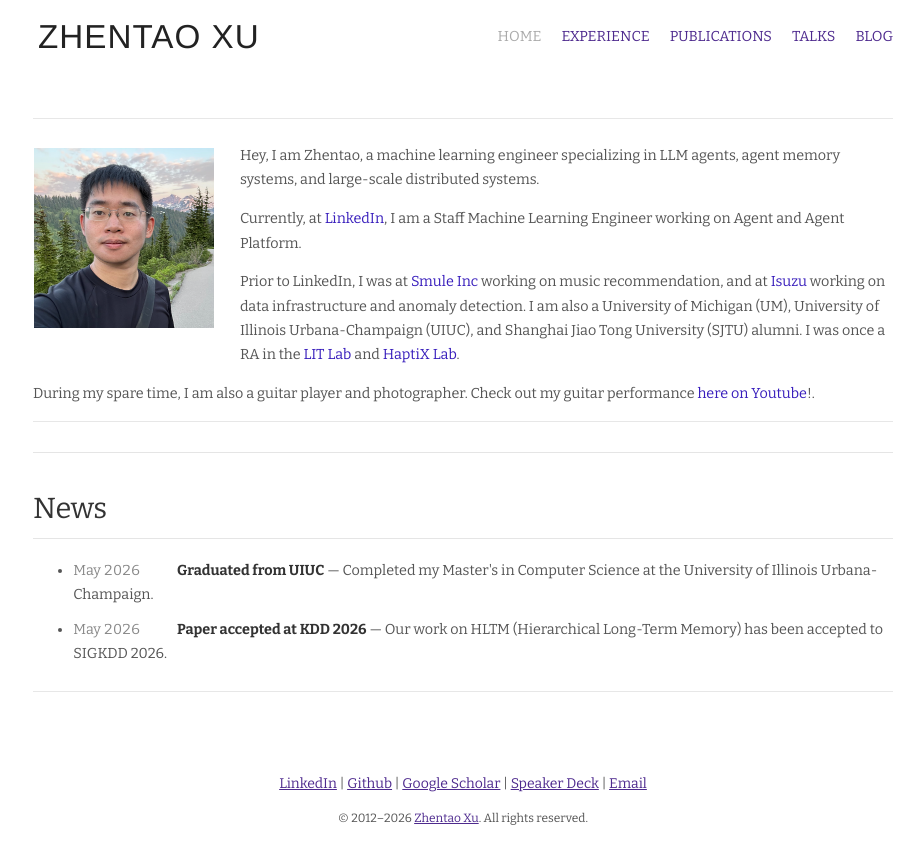
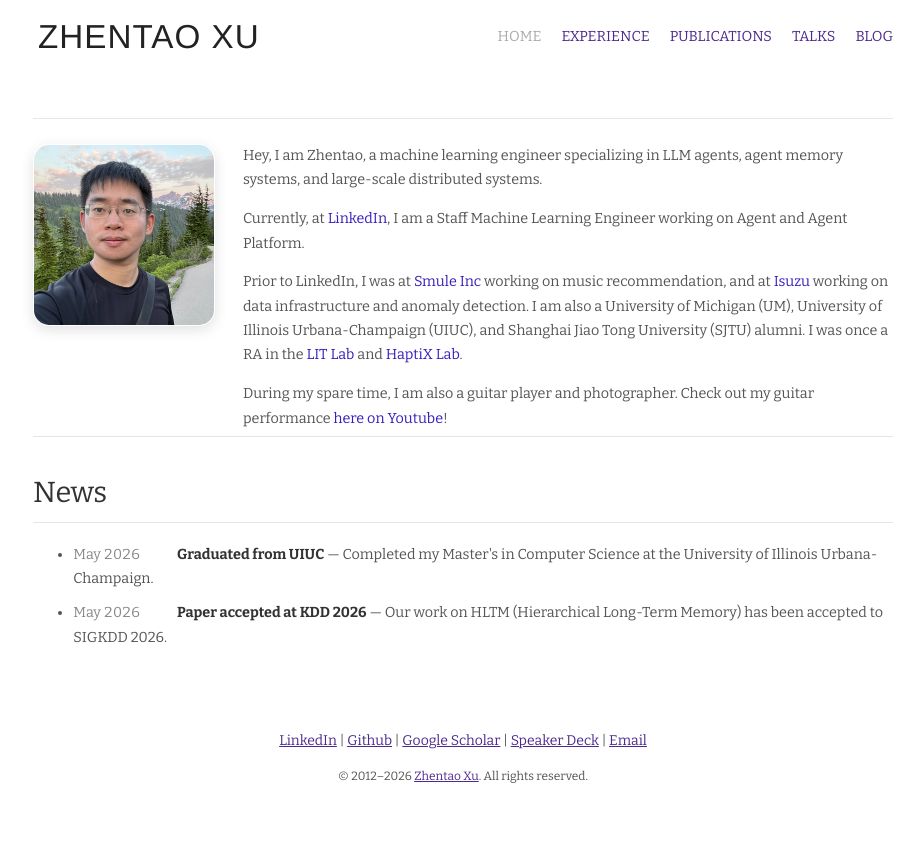
Before and after one commit to zhentao-xu/zhentao-xu.github.io, a Jekyll site: the page built from index.md, in a window 1280 px wide. Shown: the top 864 px of the page, without its empty margins (177-1101 px from the left). Built offline with Jekyll 4.4.1, drawn with Linux system fonts in a browser that asks for light colours; nearby versions of some CDN libraries.

Commit message:
refine homepage hero layout and remove redundant separators

```diff
--- a/index.md
+++ b/index.md
@@ -5,16 +5,16 @@ layout: default
 
 <div class="hfeed">
   <hr />
-  <div class="hentry post no-border">
-    <img src="/images/contents/zhentao_photo_min.png" alt="Zhentao Xu" class="archive-thumbnail home-thumbnail" width="200" height="250" />
-    <div class="entry-summary">
-      <p>Hey, I am Zhentao, a machine learning engineer specializing in LLM agents, agent memory systems, and large-scale distributed systems.</p>
-      <p>Currently, at <a href="https://linkedin.com" target="_blank" >LinkedIn</a>, I am a Staff Machine Learning Engineer working on Agent and Agent Platform.</p>
-      <p>Prior to LinkedIn, I was at <a href="https://smule.com" target="_blank" >Smule Inc</a> working on music recommendation, and at <a href="http://www.isuzutechcenter.com/" target="_blank" >Isuzu</a> working on data infrastructure and anomaly detection. I am also a University of Michigan (UM), University of Illinois Urbana-Champaign (UIUC), and Shanghai Jiao Tong University (SJTU) alumni. I was once a RA in the <a href="http://lit.eecs.umich.edu/" target="_blank" >LIT Lab</a> and <a href="https://haptixlab.engin.umich.edu/haptix/people/">HaptiX Lab</a>. </p>
-      <p>During my spare time, I am also a guitar player and photographer. Check out my guitar performance <a href="https://www.youtube.com/watch?v=XfcfGafNfSY&list=PLnmtNYICaK-YemzXFEVhPLaQ5C4cVghpP&index=19">here on Youtube</a>!.
-      </p>
+  <div class="hentry post">
+    <div style="display:flex;align-items:flex-start;gap:28px;flex-wrap:wrap;">
+      <img src="/images/contents/zhentao_photo_min.png" alt="Zhentao Xu" class="archive-thumbnail home-thumbnail" width="200" height="250" style="flex:0 0 auto;margin:0;border-radius:16px;box-shadow:0 4px 14px rgba(0,0,0,0.12);" />
+      <div class="entry-summary" style="flex:1 1 320px;min-width:0;">
+        <p style="margin-top:0;">Hey, I am Zhentao, a machine learning engineer specializing in LLM agents, agent memory systems, and large-scale distributed systems.</p>
+        <p>Currently, at <a href="https://linkedin.com" target="_blank" >LinkedIn</a>, I am a Staff Machine Learning Engineer working on Agent and Agent Platform.</p>
+        <p>Prior to LinkedIn, I was at <a href="https://smule.com" target="_blank" >Smule Inc</a> working on music recommendation, and at <a href="http://www.isuzutechcenter.com/" target="_blank" >Isuzu</a> working on data infrastructure and anomaly detection. I am also a University of Michigan (UM), University of Illinois Urbana-Champaign (UIUC), and Shanghai Jiao Tong University (SJTU) alumni. I was once a RA in the <a href="http://lit.eecs.umich.edu/" target="_blank" >LIT Lab</a> and <a href="https://haptixlab.engin.umich.edu/haptix/people/">HaptiX Lab</a>.</p>
+        <p style="margin-bottom:0;">During my spare time, I am also a guitar player and photographer. Check out my guitar performance <a href="https://www.youtube.com/watch?v=XfcfGafNfSY&list=PLnmtNYICaK-YemzXFEVhPLaQ5C4cVghpP&index=19">here on Youtube</a>!</p>
+      </div>
     </div>
-    <hr />
   </div>
   <div class="hentry post project-batch-title">
     <h2>News</h2>
@@ -32,6 +32,5 @@ layout: default
         </li>
       </ul>
     </div>
-    <hr />
   </div>
 </div>
```
